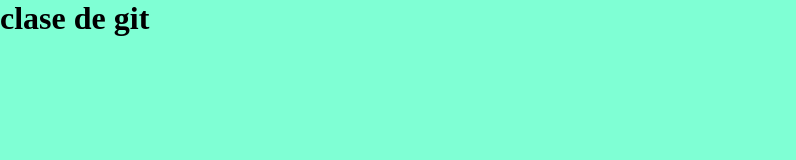
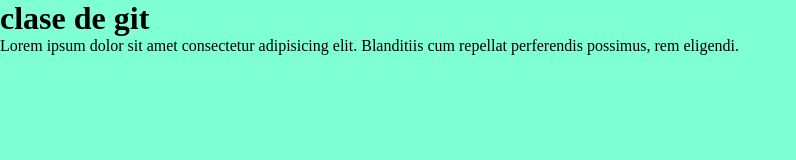
Before and after one commit to gustavoab256/gustavoarielo, a plain HTML site: page index.html in a window 1280 px wide. Shown: the whole page, without its empty margins (0-796 px from the left). Drawn offline with Linux system fonts and the light colour scheme.

Commit message:
tecer commit

```diff
--- a/index.html
+++ b/index.html
@@ -9,5 +9,6 @@
 </head>
 <body>
     <h1>clase de git</h1>
+    <p>Lorem ipsum dolor sit amet consectetur adipisicing elit. Blanditiis cum repellat perferendis possimus, rem eligendi.</p>
 </body>
 </html>
```
